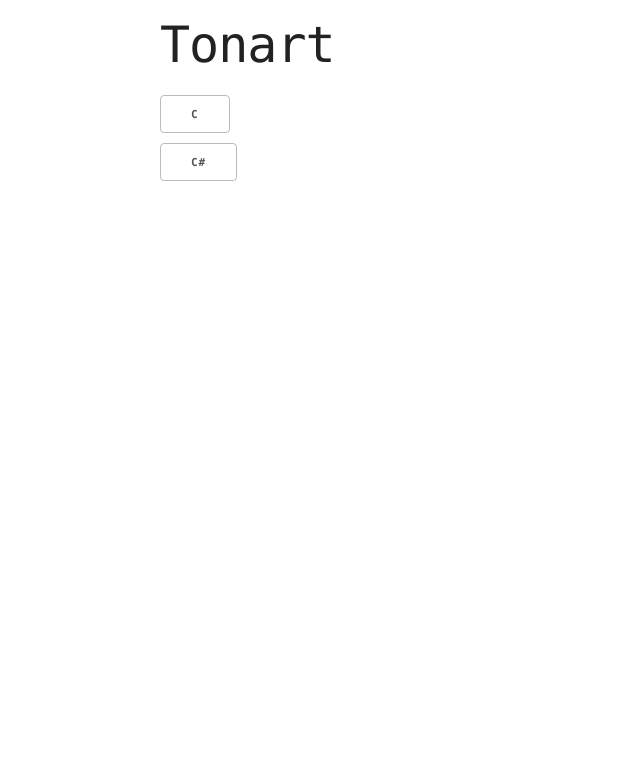
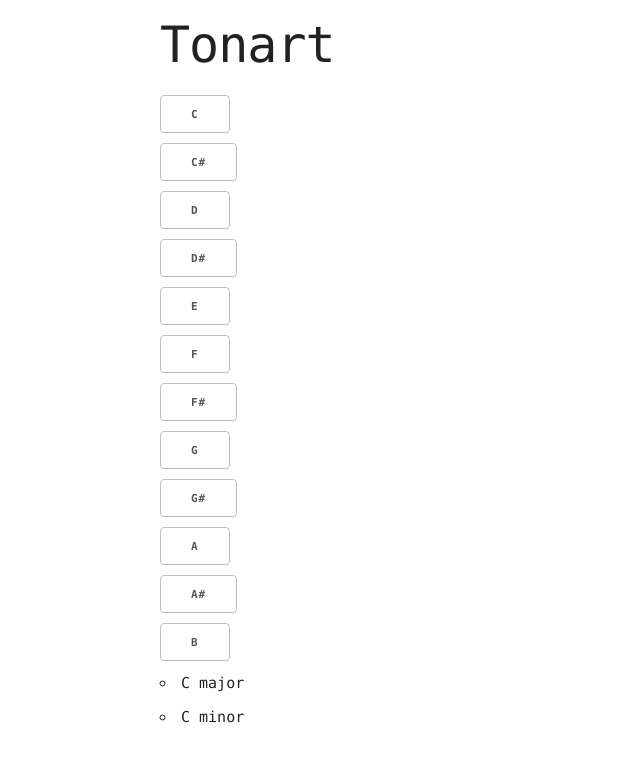
Before and after one commit to suniala/tonart, a React (Create React App) app: page / in a window 1280 px wide. Shown: the top 762 px of the page, without its empty margins (0-640 px from the left). Built offline with nearby package versions, Linux system fonts and the light colour scheme.

Commit message:
Add all keyboard keys, key signature detection
Need to add more key signatures

```diff
--- /dev/null
+++ b/src/Alternatives.tsx
@@ -0,0 +1,27 @@
+import * as React from 'react';
+import {Tone} from "./types";
+import {findKeySignatures, KeySignature} from "./key-util";
+
+interface Props {
+    tones: Set<Tone>
+}
+
+class Alternatives extends React.Component<Props, {}> {
+    render() {
+        let keySignatures: KeySignature[] = findKeySignatures(this.props.tones);
+
+        return (
+            <div>
+                <ul>
+                    {keySignatures.map(keySignature =>
+                        <li>
+                            {keySignature.name}
+                        </li>
+                    )}
+                </ul>
+            </div>
+        );
+    }
+}
+
+export default Alternatives;
--- a/src/Key.tsx
+++ b/src/Key.tsx
@@ -3,13 +3,23 @@ import {Tone} from "./types";
 
 interface Props {
     tone: Tone
+    selected: Set<Tone>
+    onClick: (tone: Tone) => void
 }
 
 class Key extends React.Component<Props, {}> {
+    private handleClick = () => {
+        this.props.onClick(this.props.tone)
+    };
+
     render() {
         return (
             <div>
-                <button>{this.props.tone}</button>
+                <button
+                    className={(this.props.selected.has(this.props.tone) ? 'button-primary' : '')}
+                    onClick={this.handleClick}>
+                    {this.props.tone}
+                    </button>
             </div>
         );
     }
--- a/src/Keyboard.tsx
+++ b/src/Keyboard.tsx
@@ -2,19 +2,27 @@ import * as React from 'react';
 import {Tone} from "./types";
 import Key from "./Key";
 
-interface State {
+interface Props {
+    tones: Set<Tone>
+    onToneToggle: (tone: Tone) => void
 }
 
-class Keyboard extends React.Component<{}, State> {
-    constructor(props: {}) {
-        super(props);
-    }
-
+class Keyboard extends React.Component<Props, {}> {
     render() {
         return (
             <div>
-                <Key tone={Tone.C}/>
-                <Key tone={Tone.Cs}/>
+                <Key onClick={this.props.onToneToggle} selected={this.props.tones} tone={Tone.C}/>
+                <Key onClick={this.props.onToneToggle} selected={this.props.tones} tone={Tone.Cs}/>
+                <Key onClick={this.props.onToneToggle} selected={this.props.tones} tone={Tone.D}/>
+                <Key onClick={this.props.onToneToggle} selected={this.props.tones} tone={Tone.Ds}/>
+                <Key onClick={this.props.onToneToggle} selected={this.props.tones} tone={Tone.E}/>
+                <Key onClick={this.props.onToneToggle} selected={this.props.tones} tone={Tone.F}/>
+                <Key onClick={this.props.onToneToggle} selected={this.props.tones} tone={Tone.Fs}/>
+                <Key onClick={this.props.onToneToggle} selected={this.props.tones} tone={Tone.G}/>
+                <Key onClick={this.props.onToneToggle} selected={this.props.tones} tone={Tone.Gs}/>
+                <Key onClick={this.props.onToneToggle} selected={this.props.tones} tone={Tone.A}/>
+                <Key onClick={this.props.onToneToggle} selected={this.props.tones} tone={Tone.As}/>
+                <Key onClick={this.props.onToneToggle} selected={this.props.tones} tone={Tone.B}/>
             </div>
         );
     }
--- a/src/Tonart.tsx
+++ b/src/Tonart.tsx
@@ -1,19 +1,39 @@
 import * as React from 'react';
+import * as _ from 'lodash';
 import Keyboard from "./Keyboard";
+import {Tone} from "./types";
+import Alternatives from "./Alternatives";
 
 interface State {
+    tones: Set<Tone>
 }
+
+const toggle = (tones: Set<Tone>, tone: Tone) => {
+    if (tones.has(tone)) {
+        return new Set(_.without(Array.from(tones.values()), tone))
+    } else {
+        return new Set(Array.from(tones.values()).concat(tone));
+    }
+};
 
 class Tonart extends React.Component<{}, State> {
     constructor(props: {}) {
         super(props);
+        this.state = {
+            tones: new Set([])
+        }
     }
+
+    private handleToneToggle = (tone: Tone) => {
+        this.setState((prevState, props) => ({tones: toggle(prevState.tones, tone)}));
+    };
 
     render() {
         return (
             <div>
                 <h1>Tonart</h1>
-                <Keyboard/>
+                <Keyboard tones={this.state.tones} onToneToggle={this.handleToneToggle}/>
+                <Alternatives tones={this.state.tones}/>
             </div>
         );
     }
--- /dev/null
+++ b/src/key-util.ts
@@ -0,0 +1,63 @@
+import * as _ from 'lodash';
+import {ALL_TONES, Tone} from "./types";
+
+export interface KeySignature {
+    name: string
+    tones: Tone[]
+}
+
+interface Scale {
+    name: string
+    intervals: number[]
+}
+
+const scales: Scale[] = [
+    {
+        name: 'Diatonic Major',
+        intervals: [2, 2, 1, 2, 2, 2, 1]
+    },
+    {
+        name: 'Diatonic Minor',
+        intervals: [2, 1, 2, 2, 1, 2, 2]
+    }
+];
+
+// TODO: generate key signatures
+// const toneLookup = ALL_TONES.concat(ALL_TONES);
+//
+// const selectTones = (root: Tone, scale: Scale) => {
+//     return [];
+// };
+//
+// const generate: () => KeySignature[] = () =>
+//     scales.flatMap(scale =>
+//             ALL_TONES.map(root => {
+//                 return {
+//                     name: root + ' ' + scale.name,
+//                     tones: selectTones(root, scale)
+//                 }
+//             })
+//     );
+//
+// const keySignatures: KeySignature[] = generate();
+
+const keySignatures: KeySignature[] = [
+    {
+        name: 'C major',
+        tones: [Tone.C, Tone.D, Tone.E, Tone.F, Tone.G, Tone.A, Tone.B]
+    },
+    {
+        name: 'C minor',
+        tones: [Tone.C, Tone.D, Tone.Ds, Tone.F, Tone.G, Tone.Gs, Tone.As]
+    }
+];
+
+const findKeySignatures = (tones: Set<Tone>): KeySignature[] => {
+    return keySignatures.filter(keySignature => {
+        return _.every(Array.from(tones.values()), tone => _.indexOf(keySignature.tones, tone) >= 0);
+    });
+};
+
+export {
+    findKeySignatures
+}
--- a/src/types.ts
+++ b/src/types.ts
@@ -1,18 +1,21 @@
 enum Tone {
-    C = "C",
-    Cs = "C#"
-    // D,
-    // Ds,
-    // E,
-    // F,
-    // Fs,
-    // G,
-    // Gs,
-    // A,
-    // As,
-    // B
+    C = 'C',
+    Cs = 'C#',
+    D = 'D',
+    Ds = 'D#',
+    E = 'E',
+    F = 'F',
+    Fs = 'F#',
+    G = 'G',
+    Gs = 'G#',
+    A = 'A',
+    As = 'A#',
+    B = 'B'
 }
 
+const ALL_TONES = [Tone.C, Tone.Cs, Tone.D, Tone.Ds, Tone.E, Tone.F, Tone.Fs, Tone.G, Tone.Gs, Tone.A, Tone.As, Tone.B];
+
 export {
+    ALL_TONES,
     Tone
 }
```
